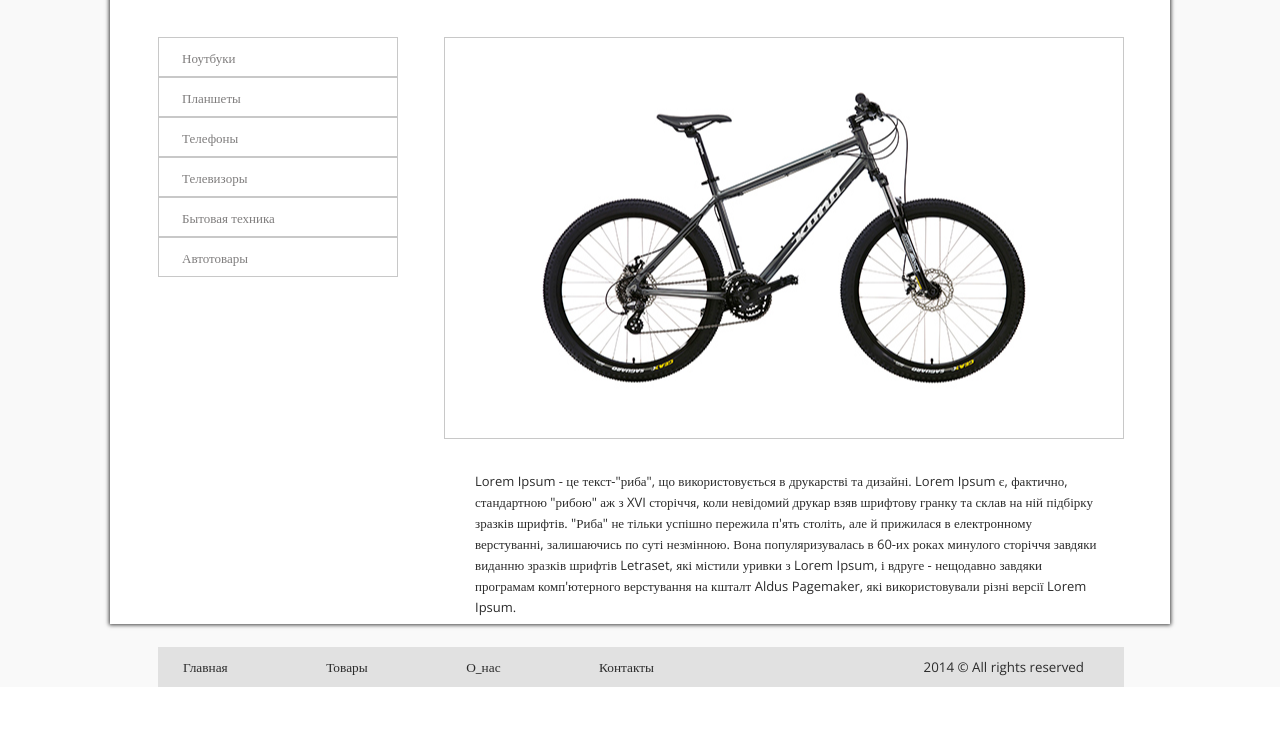
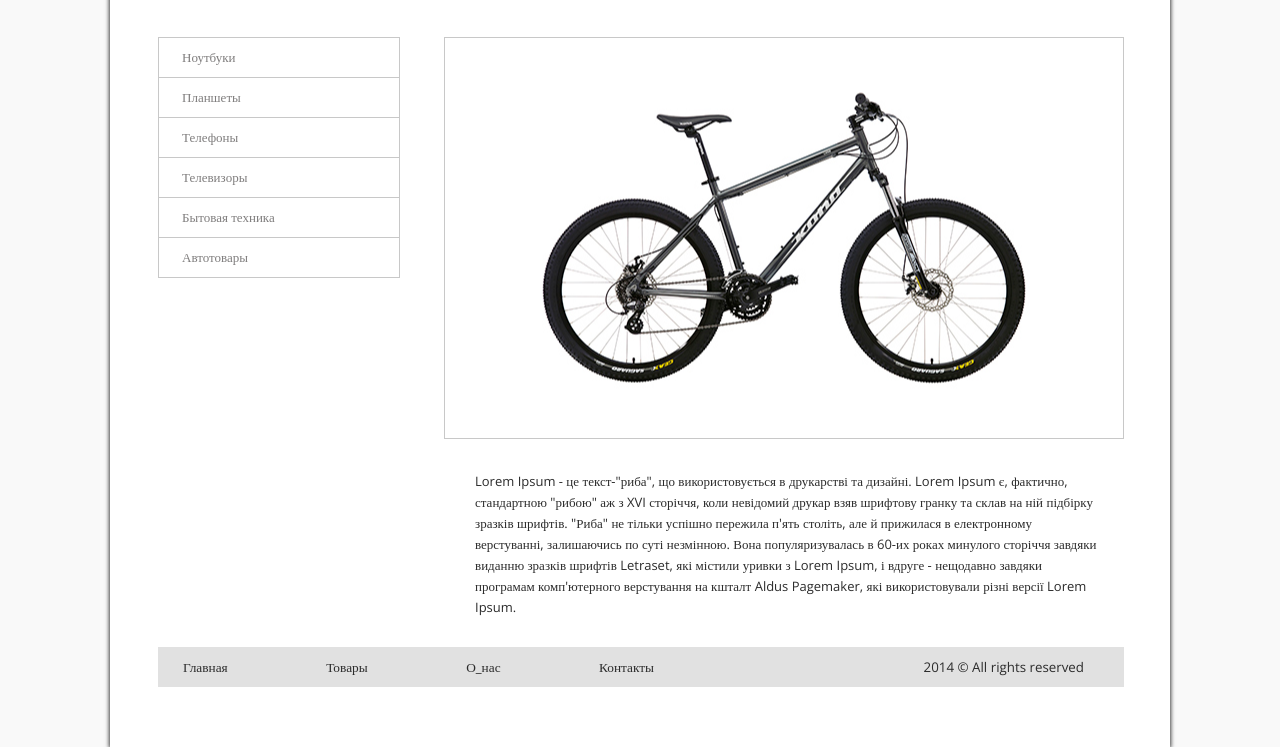
Before and after one commit to BrovarySecurity/brovarysecurity.github.io, a plain HTML site: page homework3/index.html in a window 1280 px wide. Shown: the part 176-923 px from the top of the page. Before the commit the page ends 863 px from the top, so only its background shows below. Drawn offline with nearby package versions, Linux system fonts and the light colour scheme.

Commit message:
edidet left border

```diff
--- a/homework3/css/style.css
+++ b/homework3/css/style.css
@@ -7,7 +7,7 @@
         margin: 0px auto;
         padding: 50px 46px 60px 48px;
         width: 1060px;
-        height: 100vh;
+        height: 100%;
         background-color: #ffffff;
         -webkit-box-shadow: 0px 0px 4px 1px rgba(0, 0, 0, 0.75);
         -moz-box-shadow: 0px 0px 4px 1px rgba(0, 0, 0, 0.75);
@@ -52,10 +52,13 @@
         float: left;
         width: 240px;
         height: 240px;
-        font-family: "Open Sans";
+        font-family: "gOpen Sans";
         font-size: 13px;
         font-weight: 400;
         line-height: 37px;
+        border-left: 1px solid #c8c8c8;
+        border-right: 1px solid #c8c8c8;
+        border-bottom: 1px solid #c8c8c8;
     }
 
     .menu_left li {
@@ -64,7 +67,7 @@
         height: 40px;
         line-height: 40px;
         background-color: white;
-        border: 1px solid #c8c8c8;
+        border-top: 1px solid #c8c8c8;
         padding-left: 23px;
         color: #7f7d7d;
     }
```
